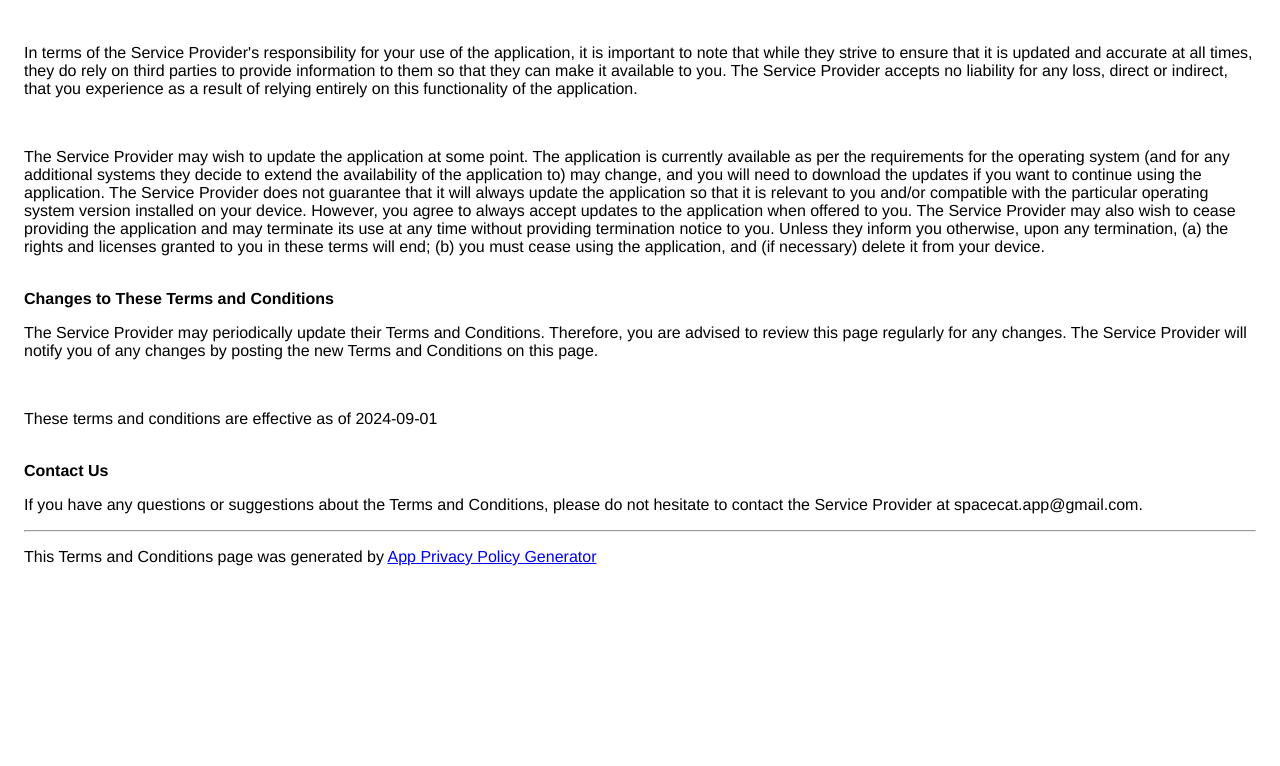
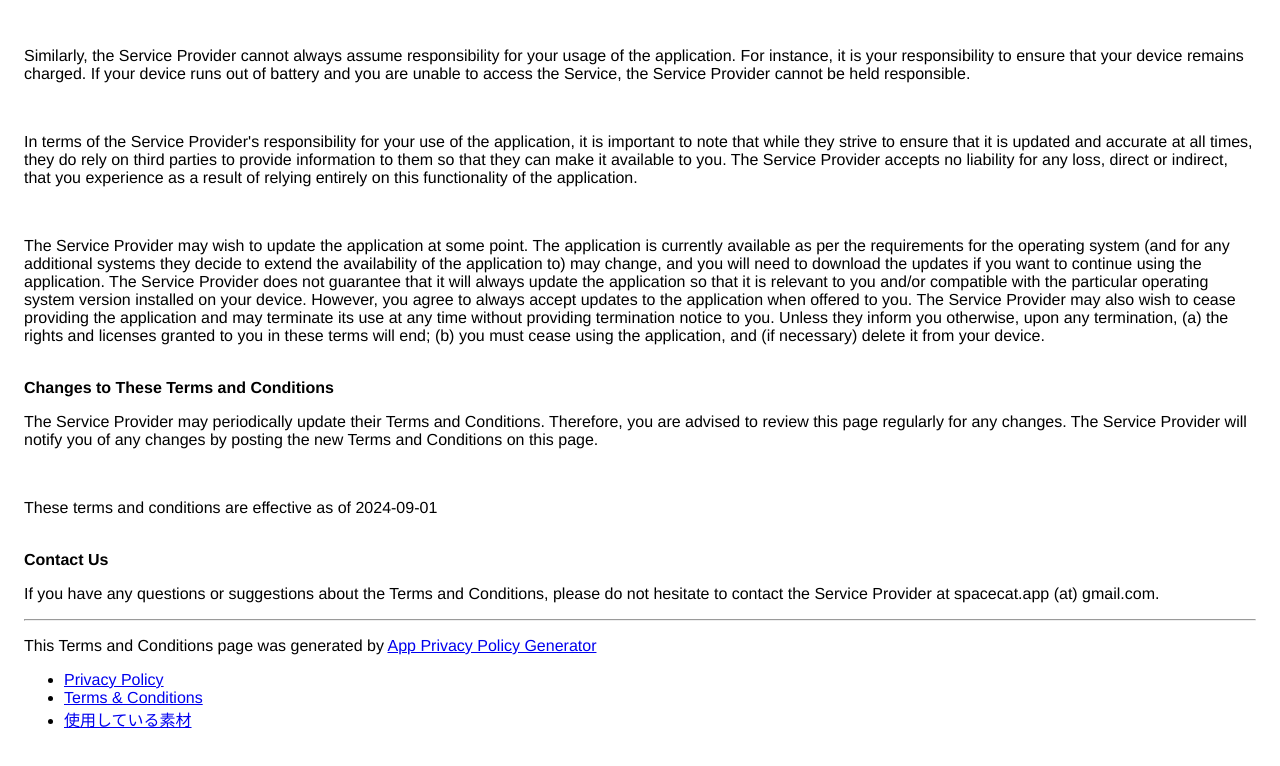
Before and after one commit to shiba6v/spacecat-page, a plain HTML site: page terms.html in a window 1280 px wide. Shown: the part 846-1612 px from the top of the page. Before the commit the page ends 1452 px from the top, so only its background shows below. Drawn offline with Linux system fonts and the light colour scheme.

Commit message:
add links

```diff
--- a/terms.html
+++ b/terms.html
@@ -12,6 +12,7 @@
     </style>
   </head>
   <body>
+    <h1>宇宙猫アプリ</h1>
     <strong>Terms &amp; Conditions</strong><br />
     <p>
       These terms and conditions applies to the spacecat app (hereby referred to
@@ -146,8 +147,8 @@
     <br /><strong>Contact Us</strong>
     <p>
       If you have any questions or suggestions about the Terms and Conditions,
-      please do not hesitate to contact the Service Provider at
-      spacecat.app@gmail.com.
+      please do not hesitate to contact the Service Provider at spacecat.app
+      (at) gmail.com.
     </p>
     <hr />
     <p>
@@ -159,5 +160,12 @@
         >App Privacy Policy Generator</a
       >
     </p>
+    <nav>
+      <ul>
+        <li><a href="privacy.html">Privacy Policy</a></li>
+        <li><a href="terms.html">Terms & Conditions</a></li>
+        <li><a href="links.html">使用している素材</a></li>
+      </ul>
+    </nav>
   </body>
 </html>
```
Also changed, not shown: links.html (+10 -0 lines), privacy.html (+9 -1 lines).
